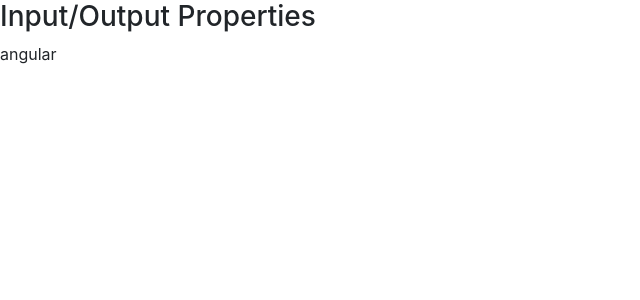
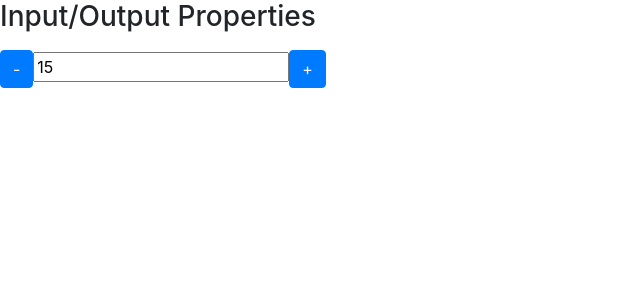
Before and after one commit to 03fred/angular, an Angular app in the folder angular/: page / in a window 1280 px wide. Shown: the top 300 px of the page, without its empty margins (0-640 px from the left). Built offline with nearby package versions, Linux system fonts and the light colour scheme.

Commit message:
output properties

```diff
--- a/angular/src/app/app.module.ts
+++ b/angular/src/app/app.module.ts
@@ -8,6 +8,8 @@
 import { CursosModule } from './cursos/cursos.module';
 import { DataBindingComponent } from './data-binding/data-binding.component';
 import { InputPropertyComponent } from './input-property/input-property.component';
+import { OutputPropertyComponent } from './output-property/output-property.component';
+import { CicloComponent } from './ciclo/ciclo.component';
 
 
 
@@ -17,7 +19,9 @@
     MeuPrimeiroComponent,
     MeuPrimeiro2Component,
     DataBindingComponent,
-    InputPropertyComponent
+    InputPropertyComponent,
+    OutputPropertyComponent,
+    CicloComponent
   ],
   imports: [
     BrowserModule,
--- /dev/null
+++ b/angular/src/app/ciclo/ciclo.component.html
@@ -0,0 +1 @@
+<p>ciclo works!</p>
--- /dev/null
+++ b/angular/src/app/ciclo/ciclo.component.ts
@@ -0,0 +1,15 @@
+import { Component, OnInit } from '@angular/core';
+
+@Component({
+  selector: 'app-ciclo',
+  templateUrl: './ciclo.component.html',
+  styleUrls: ['./ciclo.component.less']
+})
+export class CicloComponent implements OnInit {
+
+  constructor() { }
+
+  ngOnInit() {
+  }
+
+}
--- a/angular/src/app/data-binding/data-binding.component.html
+++ b/angular/src/app/data-binding/data-binding.component.html
@@ -87,5 +87,7 @@
         <h3>Input/Output Properties</h3>
 
         <app-curso [nome]="nomeDoCurso"></app-curso>
+
+        <contador [valor]="valorInicial" (mudouValor)="onMudouValor($event)"></contador>
     </article>
 </section>
--- a/angular/src/app/data-binding/data-binding.component.ts
+++ b/angular/src/app/data-binding/data-binding.component.ts
@@ -17,8 +17,8 @@
   cursoAngular: boolean = true;
   urlImage = 'http://lorempixel.com/400/200/';
   nome: string = "abc";
-nomeDoCurso:string = "angular";
-
+  nomeDoCurso: string = "angular";
+  valorInicial = 15;
 
   onMouseOverOut() {
 
@@ -44,6 +44,12 @@
   getCurtirCurso() {
     return true;
   }
+
+  onMudouValor(evento) {
+    console.log(evento);
+  }
+
+
   constructor() { }
 
   ngOnInit() {
--- a/angular/src/app/input-property/input-property.component.ts
+++ b/angular/src/app/input-property/input-property.component.ts
@@ -8,7 +8,7 @@
 })
 export class InputPropertyComponent implements OnInit {
 
-  @Input('nome') nomeCurso:string = '';
+  @Input('nome') nome :string = '';
 
   constructor() { }
 
--- /dev/null
+++ b/angular/src/app/output-property/output-property.component.html
@@ -0,0 +1,7 @@
+<div>
+
+    <button class="btn btn-primary" (click)="subtracao()">-</button>
+    <input type="text" [value]="valor" readonly/>
+    <button class="btn btn-primary" (click)="soma()">+</button>
+
+</div>
--- /dev/null
+++ b/angular/src/app/output-property/output-property.component.ts
@@ -0,0 +1,31 @@
+import { Component, OnInit, Input, EventEmitter, Output } from '@angular/core';
+
+@Component({
+  selector: 'contador',
+  templateUrl: './output-property.component.html',
+  styleUrls: ['./output-property.component.less']
+})
+export class OutputPropertyComponent implements OnInit {
+
+  @Input('valor') valor:number = 0;
+
+  @Output() mudouValor = new EventEmitter();
+
+  subtracao(){
+    this.valor --;
+    this.mudouValor.emit({novoValor : this.valor});
+  }
+
+  soma(){
+    this.valor ++;
+    this.mudouValor.emit({novoValor : this.valor});
+
+  }
+
+
+  constructor() { }
+
+  ngOnInit() {
+  }
+
+}
```
Also changed, not shown: angular/src/app/ciclo/ciclo.component.less (added), angular/src/app/output-property/output-property.component.less (added), 2 other files (tests, documents, lock files or other folders).
